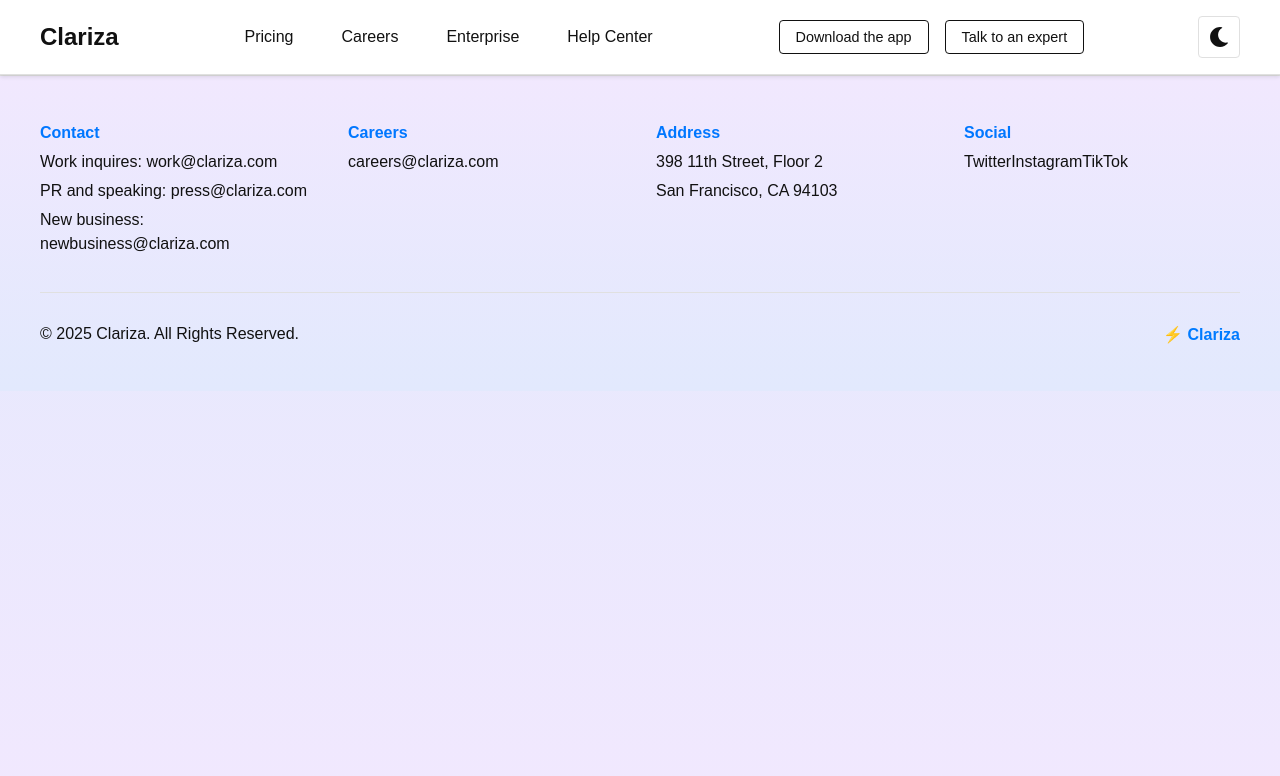
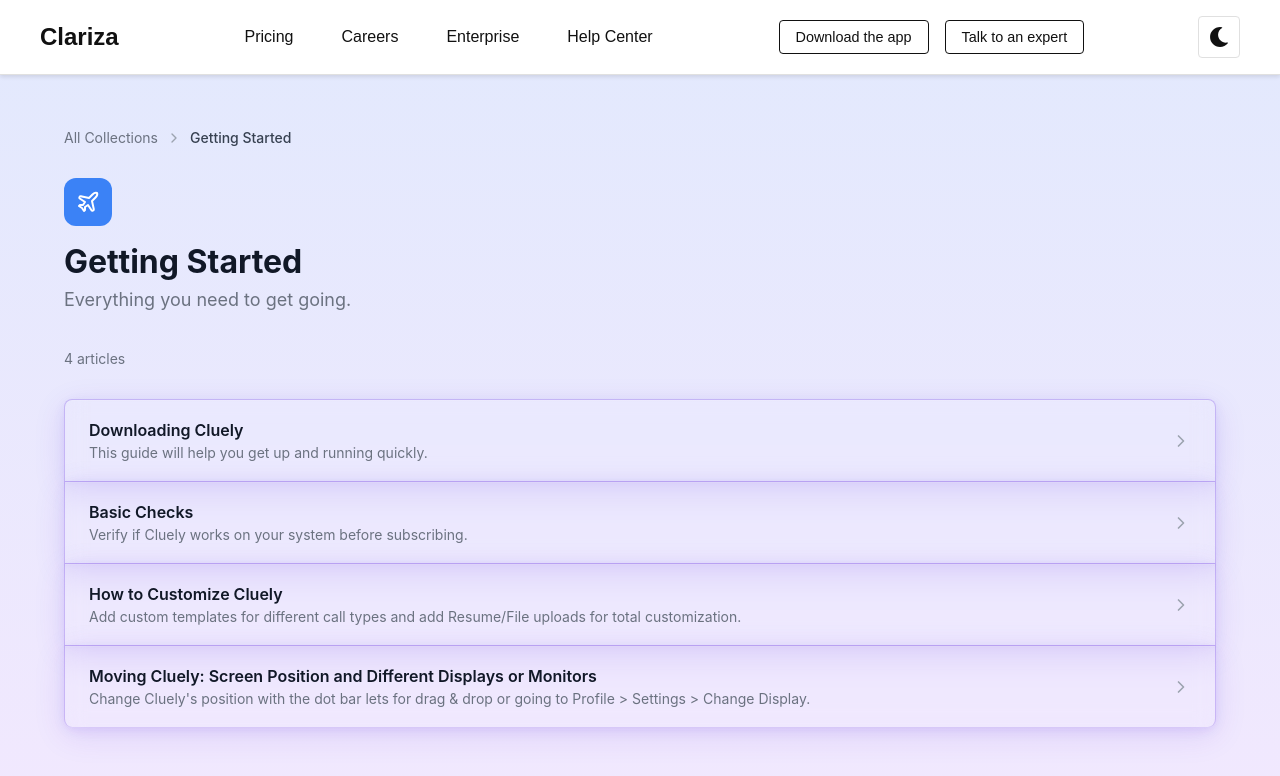
Before and after one commit to adharshSciPy/ClarizaWebsite, a React (Create React App) app: page /support in a window 1280 px wide. Shown: the top 776 px of the page. Built offline with nearby package versions, Linux system fonts and the light colour scheme.

Commit message:
support-page

```diff
--- a/src/App.js
+++ b/src/App.js
@@ -4,6 +4,7 @@
 import { Routes, Route } from "react-router-dom";
 import Footer from "./components/Footer";
 import Enterprise from "./pages/EnterPrise/Enterprise"
+import Support from "./pages/Support.jsx";
 
 import PricingPage from "./pages/Pricing.jsx";
 import Careers from "./pages/Careers";
@@ -42,6 +43,7 @@
         <Route path="/pricing" element={<PricingPage />} />
         <Route path="/careers" element={<Careers/>}/>
         <Route path="/enterprise" element={<Enterprise/>} />
+        <Route path="/support" element={<Support/>} />
         <Route path="/help-center" element={<h1>Help Center</h1>} />
       </Routes>
       <Footer />
--- /dev/null
+++ b/src/pages/Support.jsx
@@ -0,0 +1,126 @@
+import React, { useEffect, useState } from 'react';
+import { ChevronRight, Plane } from 'lucide-react';
+import styles from "../styles/support.module.css";
+
+function Support() {
+  const [hoveredIndex, setHoveredIndex] = React.useState(null);
+
+  const articles = [
+    {
+      title: "Downloading Cluely",
+      description: "This guide will help you get up and running quickly."
+    },
+    {
+      title: "Basic Checks",
+      description: "Verify if Cluely works on your system before subscribing."
+    },
+    {
+      title: "How to Customize Cluely",
+      description: "Add custom templates for different call types and add Resume/File uploads for total customization."
+    },
+    {
+      title: "Moving Cluely: Screen Position and Different Displays or Monitors",
+      description: "Change Cluely's position with the dot bar lets for drag & drop or going to Profile > Settings > Change Display."
+    }
+  ];
+
+  const getArticleItemClass = (index) => {
+    let className = styles.articleItem;
+    if (index === 0) className += ` ${styles.articleItemFirst}`;
+    if (index === articles.length - 1) className += ` ${styles.articleItemLast}`;
+    if (hoveredIndex === index) className += ` ${styles.articleItemHover}`;
+    return className;
+  };
+  const [theme, setTheme] = useState("light");
+
+  // Listen for theme changes
+  useEffect(() => {
+    const getCurrentTheme = () => {
+      const savedTheme = localStorage.getItem("theme");
+      if (savedTheme) return savedTheme;
+
+      const prefersDark = window.matchMedia(
+        "(prefers-color-scheme: dark)"
+      ).matches;
+      return prefersDark ? "dark" : "light";
+    };
+
+    setTheme(getCurrentTheme());
+
+    // Listen for storage changes (when theme is changed from other components)
+    const handleStorageChange = () => {
+      setTheme(getCurrentTheme());
+    };
+
+    window.addEventListener("storage", handleStorageChange);
+
+    // Also listen for attribute changes on document element
+    const observer = new MutationObserver((mutations) => {
+      mutations.forEach((mutation) => {
+        if (
+          mutation.type === "attributes" &&
+          mutation.attributeName === "data-theme"
+        ) {
+          const newTheme =
+            document.documentElement.getAttribute("data-theme") || "light";
+          setTheme(newTheme);
+        }
+      });
+    });
+
+    observer.observe(document.documentElement, {
+      attributes: true,
+      attributeFilter: ["data-theme"],
+    });
+
+
+    return () => {
+      window.removeEventListener("storage", handleStorageChange);
+      observer.disconnect();
+    };
+  }, []);
+  return (
+    <div className={`${styles.container} ${theme === "dark" ? styles.dark : styles.light}`}>
+      {/* Breadcrumb */}
+      <nav className={styles.breadcrumb}>
+        <a href="#" className={styles.breadcrumbLink}>All Collections</a>
+        <ChevronRight size={16} style={{ margin: '0 8px', color: '#9ca3af' }} />
+        <span className={styles.breadcrumbCurrent}>Getting Started</span>
+      </nav>
+
+      {/* Header */}
+      <header className={styles.header}>
+        <div className={styles.iconContainer}>
+          <Plane size={24} color="white" />
+        </div>
+        <h1 className={styles.title}>Getting Started</h1>
+        <p className={styles.subtitle}>Everything you need to get going.</p>
+      </header>
+
+      {/* Article count */}
+      <div className={styles.articleCount}>
+        {articles.length} articles
+      </div>
+
+      {/* Article list */}
+      <div className={styles.articleList}>
+        {articles.map((article, index) => (
+          <div
+            key={index}
+            className={getArticleItemClass(index)}
+            onMouseEnter={() => setHoveredIndex(index)}
+            onMouseLeave={() => setHoveredIndex(null)}
+          >
+            <div className={styles.articleContent}>
+              <h3 className={styles.articleTitle}>{article.title}</h3>
+              <p className={styles.articleDescription}>{article.description}</p>
+            </div>
+            <ChevronRight size={20} className={styles.chevron} />
+          </div>
+        ))}
+      </div>
+    </div>
+  );
+}
+
+export default Support;
--- /dev/null
+++ b/src/styles/support.module.css
@@ -0,0 +1,159 @@
+.container {
+  max-width: 1200px;
+  margin: 30px auto;
+  border-radius: 20px;
+  padding: 24px;
+  font-family: -apple-system, BlinkMacSystemFont, "Segoe UI", Roboto, sans-serif;
+  background-color: transparent;
+}
+.container.light {
+  color: #111111;
+}
+
+/* Dark theme styles */
+.container.dark {
+  /* background: linear-gradient(180deg, #0c0c0c, #270a46, #000000); */
+  color: #f5f5f5;
+}
+.container.dark .breadcrumb a{
+    color: white;
+}
+.container.dark .breadcrumb span{
+    color: white;
+}
+.container.dark .subtitle{
+    color: white;
+}
+.container.dark .articleCount{
+    color: white;
+}
+.container.dark .articleTitle{
+    color: white;
+}
+.container.dark .articleDescription{
+    color: white;
+}
+.container.dark .header .title{
+    color: white;
+}
+.breadcrumb {
+  display: flex;
+  align-items: center;
+  margin-bottom: 32px;
+  font-size: 14px;
+  color: #6b7280;
+}
+
+.breadcrumbLink {
+  color: #6b7280;
+  text-decoration: none;
+  cursor: pointer;
+}
+
+.breadcrumbCurrent {
+  color: #374151;
+  font-weight: 500;
+}
+
+.header {
+  margin-bottom: 40px;
+}
+
+.iconContainer {
+  width: 48px;
+  height: 48px;
+  border-radius: 12px;
+  background-color: #3b82f6;
+  display: flex;
+  align-items: center;
+  justify-content: center;
+  margin-bottom: 16px;
+}
+
+.title {
+  font-size: 32px;
+  font-weight: 700;
+  color: #111827;
+  margin: 0 0 8px 0;
+}
+
+.subtitle {
+  font-size: 18px;
+  color: #6b7280;
+  font-weight: 400;
+  margin: 0;
+}
+
+.articleCount {
+  font-size: 14px;
+  color: #6b7280;
+  margin-bottom: 32px;
+}
+
+.articleList {
+  display: flex;
+  flex-direction: column;
+  gap: 0;
+
+
+}
+
+.articleItem {
+  display: flex;
+  align-items: center;
+  justify-content: space-between;
+  padding: 20px 24px;
+  /* border: 1px solid #e5e7eb; */
+  border: 1px solid rgba(89, 29, 221, 0.25);
+
+  border-bottom: none;
+  cursor: pointer;
+  transition: all 0.2s ease;
+  box-shadow: 0 8px 32px rgba(89, 29, 221, 0.12),
+    0 4px 16px rgba(89, 29, 221, 0.08),
+    0 2px 8px rgba(89, 29, 221, 0.04),
+    inset 0 1px 0 rgba(255, 255, 255, 0.1);
+  backdrop-filter: blur(10px);
+}
+
+.articleItemFirst {
+  border-top-left-radius: 8px;
+  border-top-right-radius: 8px;
+}
+
+.articleItemLast {
+  /* border-bottom: 1px solid #e5e7eb; */
+  border-bottom-left-radius: 8px;
+  border-bottom-right-radius: 8px;
+}
+
+.articleItem:hover{
+ border-color: rgba(89, 29, 221, 0.4);
+  box-shadow: 0 25px 70px rgba(89, 29, 221, 0.25),
+    0 15px 45px rgba(0, 0, 0, 0.5),
+    0 8px 25px rgba(0, 0, 0, 0.4),
+    inset 0 1px 0 rgba(255, 255, 255, 0.08),
+    inset 0 -1px 0 rgba(0, 0, 0, 0.3);
+}
+
+.articleContent {
+  flex: 1;
+}
+
+.articleTitle {
+  font-size: 16px;
+  font-weight: 600;
+  color: #111827;
+  margin: 0 0 4px 0;
+}
+
+.articleDescription {
+  font-size: 14px;
+  color: #6b7280;
+  margin: 0;
+}
+
+.chevron {
+  color: #9ca3af;
+  margin-left: 16px;
+}
```
